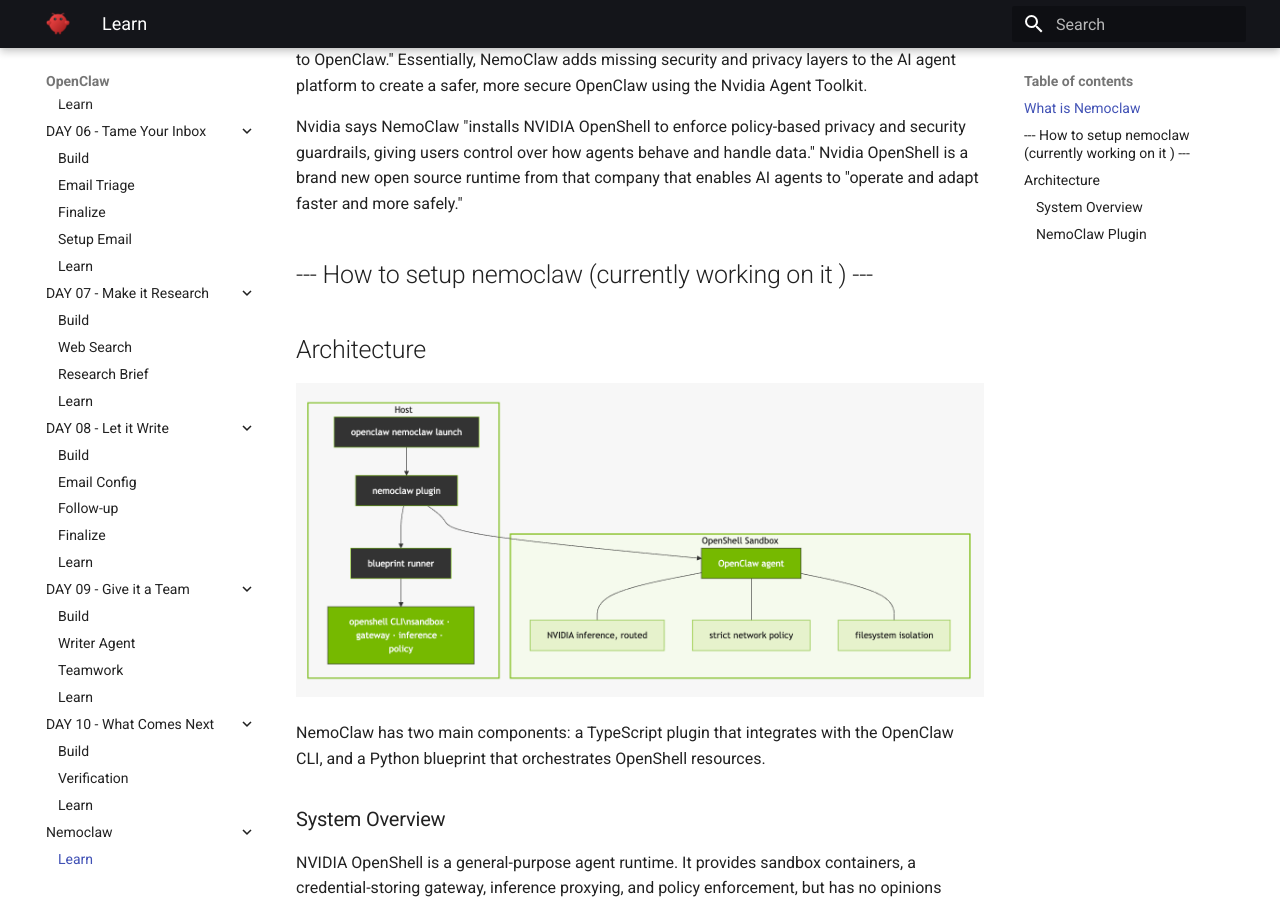
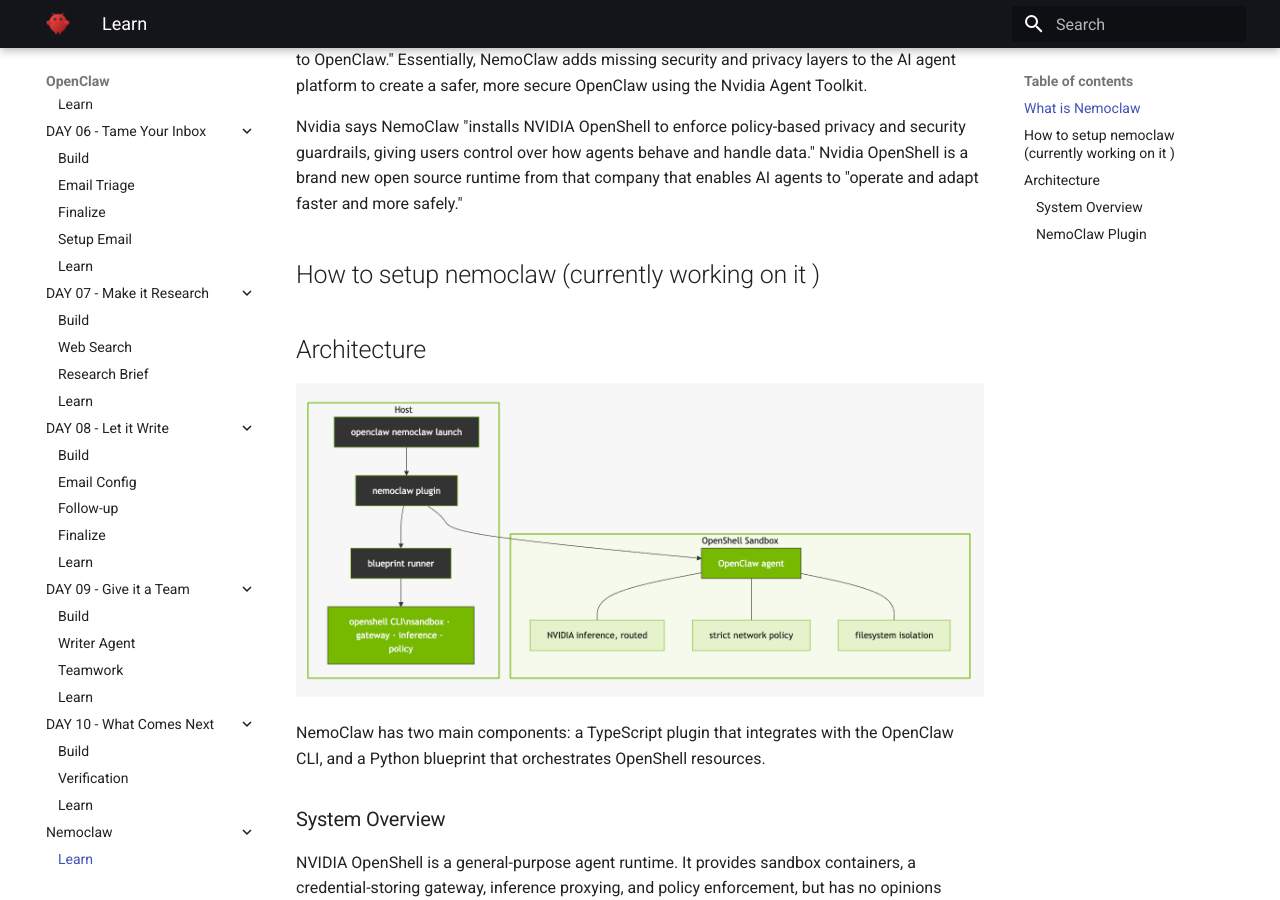
Before and after one commit to Mathi27/openclaw-playbook, an MkDocs documentation site: the page built from docs/days/Nemoclaw/learn.md, in a window 1280 px wide and 900 px high, scrolled down 1146 px. Built offline with MkDocs 1.6.1 and Material for MkDocs 9.7.7, drawn with Linux system fonts in a browser that asks for light colours; the version menu is left out.

```diff
--- a/docs/days/Nemoclaw/learn.md
+++ b/docs/days/Nemoclaw/learn.md
@@ -20,7 +20,7 @@ According to Nvidia, NemoClaw is "an open source stack that adds privacy and sec
 
 Nvidia says NemoClaw "installs NVIDIA OpenShell to enforce policy-based privacy and security guardrails, giving users control over how agents behave and handle data." Nvidia OpenShell is a brand new open source runtime from that company that enables AI agents to "operate and adapt faster and more safely."
 
-## ---  How to setup nemoclaw (currently working on it ) ---
+##  How to setup nemoclaw (currently working on it )
 ## Architecture
 
 ![NemoClaw Architecture](/diagrams/image.png)
```
